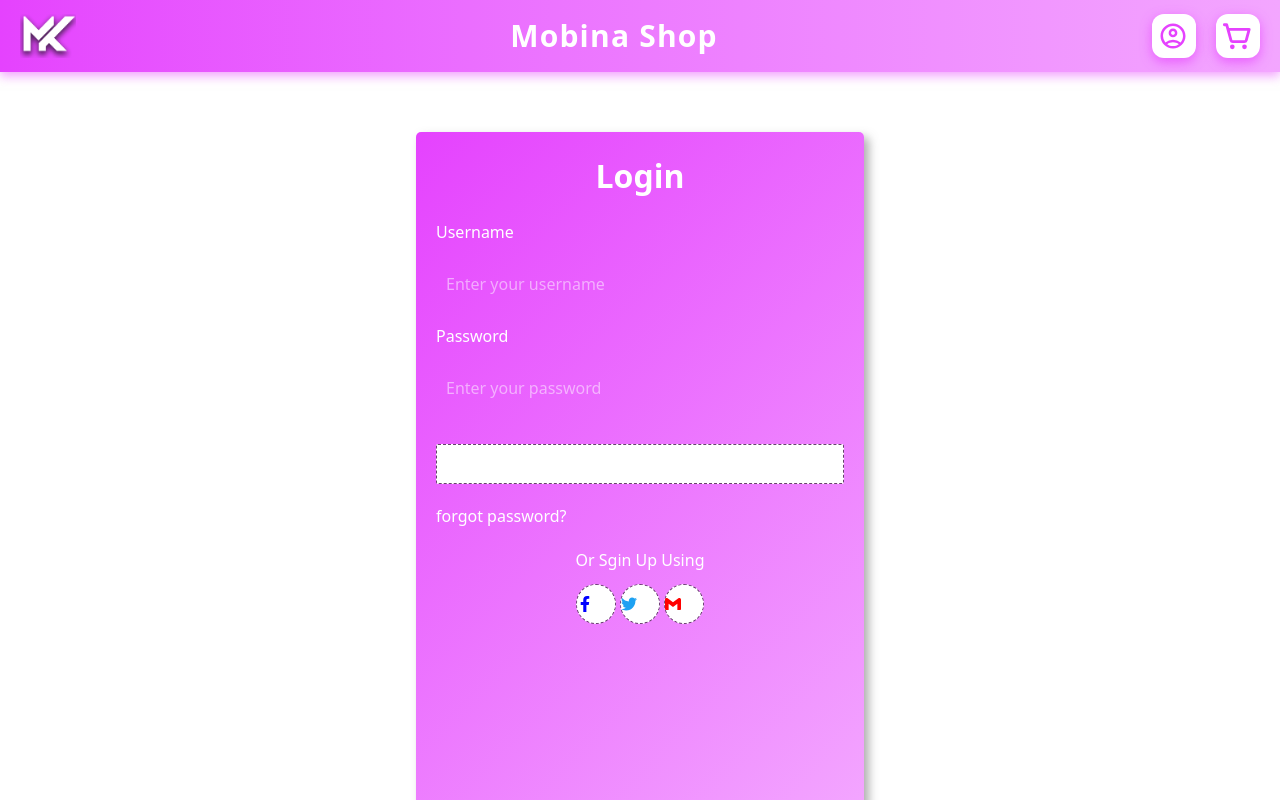
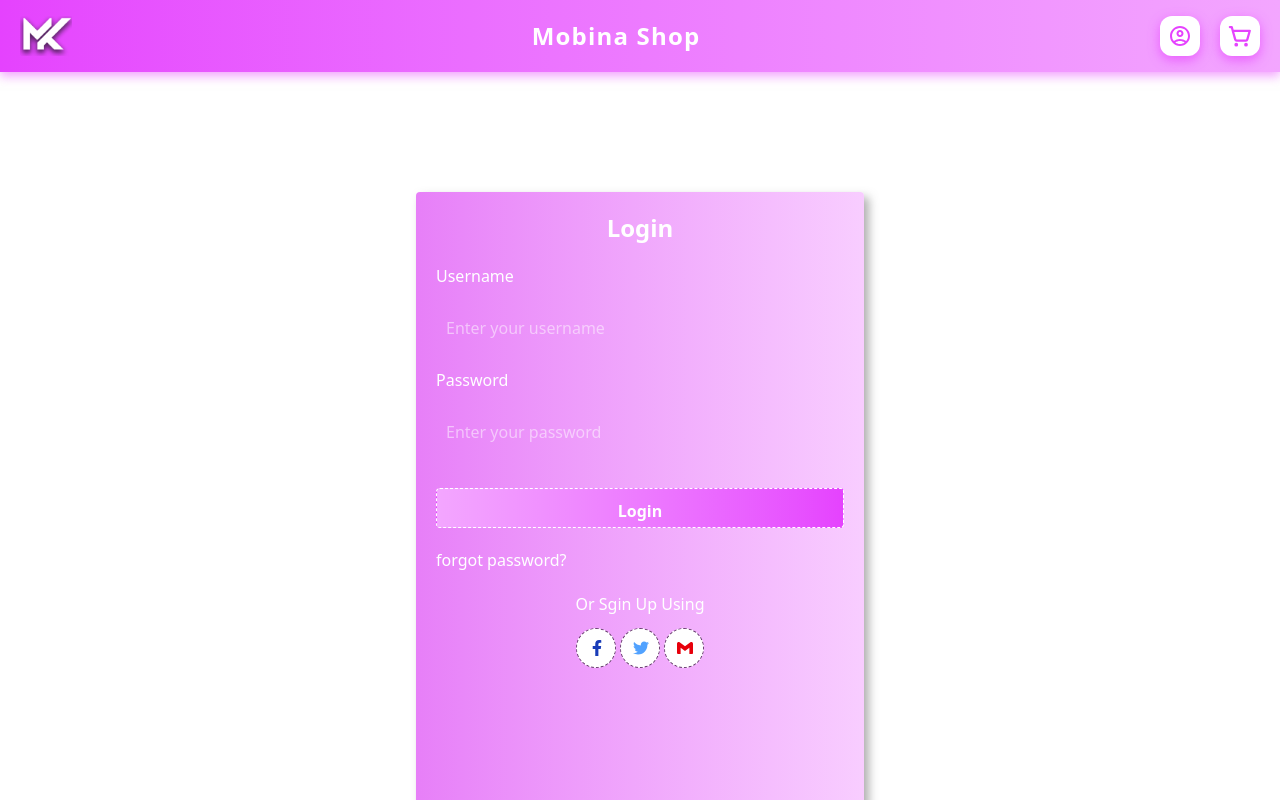
Before and after one commit to Mobina-Karimi/Store-Project, a React (Vite) app: page /login in a window 1280 px wide. Shown: the top 800 px of the page. Built offline with nearby package versions, Linux system fonts and the light colour scheme.

Commit message:
Update tailwind

```diff
--- a/src/components/SearchBox.jsx
+++ b/src/components/SearchBox.jsx
@@ -9,7 +9,7 @@ function SearchBox({search, setSearch ,setQuery}) {
   }
   return (
     // <div className={styles.search}>
-    <div className="mx-24 my-12">
+    <div className="mx-7 my-12">
       {/* <input
         type="text"
         placeholder="search..."
@@ -20,7 +20,7 @@ function SearchBox({search, setSearch ,setQuery}) {
         placeholder="search..."
         value={search}
         onChange={e => setSearch(e.target.value.toLowerCase().trim())}
-        className="border-2 border-dashed border-[#e542fe] p-2.5 w-64 text-sm text-[#e542fe] rounded-lg mr-2.5 focus:outline-none"/>
+        className="border-2 border-dashed border-[#e542fe] p-2.5 w-96 text-sm text-[#e542fe] rounded-lg mr-2.5 focus:outline-none"/>
       {/* <button onClick={searchHandler}> */}
       <button
         onClick={searchHandler}
--- a/src/layout/Layout.jsx
+++ b/src/layout/Layout.jsx
@@ -14,7 +14,7 @@ function Layout({children}) {
     {/* <header className={styles.header}> */}
     <header className="flex items-center justify-between bg-linear-to-r from-[#e542fe] to-[#f3a6ff] text-white py-9 px-5 shadow-[0_4px_10px_rgba(229,66,254,0.5)] h-16 overflow-hidden">
       {/* <img src="/Logo.png"/> */}
-      <img src="/Logo.png" className="w-14 h-14 object-contain rounded-lg"/>
+      <img src="/Logo.png" className="w-13 h-13 object-contain rounded-lg"/>
       {/* <Link to="/products">Mobina Shop</Link> */}
       <Link to="/products" className="layoutLinks">Mobina Shop</Link>
       {/* <div  className={styles.headerIcon}> */}
--- a/src/pages/DetailsPage.jsx
+++ b/src/pages/DetailsPage.jsx
@@ -4,7 +4,7 @@ import Loader from "../components/Loader"
 import { SiOpenproject } from "react-icons/si"
 import { IoMdPricetag } from "react-icons/io"
 import { FaArrowLeft } from "react-icons/fa"
-import styles from "./DetailsPage.module.css"
+// import styles from "./DetailsPage.module.css"
 import { useSelector, useDispatch } from "react-redux"
 import { fetchProducts } from "../features/product/productSlice"
 import { useEffect } from "react"
@@ -20,23 +20,29 @@ function DetailsPage() {
   const productDetails = useSelector(store => store.product.products.find(i => i.id == +id))
   if(!productDetails) return <Loader/>
   return (
-    <div className={styles.container}>
-      <img src={productDetails.image} alt={productDetails.title} />
-      <div className={styles.information}>
-        <h3 className={styles.title}>{productDetails.title}</h3>
-        <p className={styles.description}>{productDetails.description}</p>
-        <p className={styles.category}>
-          <SiOpenproject/>
+    // <div className={styles.container}>
+    <div className="flex items-start w-full my-12  mx-auto max-w-7xl max-h-[100vh] p-2.5 border-gray-300">
+      {/* <img src={productDetails.image} alt={productDetails.title} /> */}
+      <img src={productDetails.image} alt={productDetails.title} className="w-80 py-4 px-6 bg-white border-2 border-dashed border-[#e542fe] rounded-4xl m-2.5 mr-12" />
+      {/* <div className={styles.information}> */}
+      <div className="w-full border-2 border-dashed border-gray-300 m-2.5 p-6 rounded-4xl">
+        {/* <h3 className={styles.title}>{productDetails.title}</h3> */}
+        <h3 className="text-[#e542fe] text-2xl mb-10">{productDetails.title}</h3>
+        {/* <p className={styles.description}>{productDetails.description}</p> */}
+        <p className="text-gray-500 w-lg text-xl mb-10">{productDetails.description}</p>
+        {/* <p className={styles.category}> */}
+        <p className="mb-2.5">
+          <SiOpenproject className="detailCategory"/>
           {productDetails.category}
         </p>
-        <div>
-          <span className={styles.price}>
-            <IoMdPricetag/>
+        <div className="flex justify-between">
+          <span>
+            <IoMdPricetag className="detailCategory"/>
             {productDetails.price} $
           </span>
-          <Link to="/products">
-          <FaArrowLeft/>
-          <span>Back to Shop</span>
+          <Link to="/products" className="flex items-center bg-[#e542fe] py-1.5 px-2.5 text-white rounded-xl">
+          <FaArrowLeft className="mr-2.5 text-white"/>
+          <span className="text-white">Back to Shop</span>
           </Link>
         </div>
       </div>
--- a/src/pages/LoginPage.jsx
+++ b/src/pages/LoginPage.jsx
@@ -1,24 +1,36 @@
 import { FaFacebookF, FaTwitter } from "react-icons/fa"
-import styles from "./Login.module.css"
+// import styles from "./Login.module.css"
 import { SiGmail } from "react-icons/si"
 
 function LoginPage() {
   return (
-    <div className={styles.container}>
-        <div className={styles.form}>
-         <h3>Login</h3>
+    // <div className={styles.container}>
+    <div className="flex justify-center items-center m-auto max-w-7xl min-h-[130vh]">
+        {/* <div className={styles.form}> */}
+        <div className="flex flex-col gap-5 w-[35vw] h-[100vh] bg-linear-to-r from-[#e77ff8] to-[#f8cdff]
+          rounded-sm p-5 text-white shadow-[5px_5px_10px_rgba(97,97,97,0.5)] max-md:w-[60vw]">
+         {/* <h3>Login</h3> */}
+         <h3 className="flex items-center justify-center font-black text-2xl">Login</h3>
          <label htmlFor="username">Username</label>
-         <input type="text" placeholder="Enter your username"/>
+         {/* <input type="text" placeholder="Enter your username"/> */}
+         <input type="text" placeholder="Enter your username" className="loginFormInput"/>
          <label htmlFor="password">Password</label>
-         <input type="text" placeholder="Enter your password"/>
-         <button className={styles.loginbtn}>Login</button>
-         <a href="#">forgot password?</a>
-         <div className={styles.media}>
-            <span>Or Sgin Up Using</span>
+         {/* <input type="text" placeholder="Enter your password"/> */}
+         <input type="text" placeholder="Enter your password" className="loginFormInput"/>
+         {/* <button className={styles.loginbtn}>Login</button> */}
+         <button className="h-10 rounded-sm border border-dashed border-white p-2.5 mt-4 bg-linear-to-r from-[#f3a6ff] to-[#e542fe] font-semibold cursor-pointer
+            hover:border hover:border-dashed hover:border-white hover:bg-linear-to-r hover:from-[#68406e] hover:to-[#e542fe]">Login</button>
+         {/* <a href="#">forgot password?</a> */}
+         <a href="#">
+          <span  className="hover:text-black">forgot password?</span>
+         </a>
+         {/* <div className={styles.media}> */}
+         <div className="flex justify-center items-center flex-col">
+            <span className="mb-2.5">Or Sgin Up Using</span>
             <div>
-             <button><FaFacebookF/></button>
-             <button><FaTwitter/></button>
-             <button><SiGmail/></button>
+             <button className="loginMediaBtn text-blue-800"><FaFacebookF/></button>
+             <button className="loginMediaBtn text-blue-400"><FaTwitter/></button>
+             <button className="loginMediaBtn text-red-600"><SiGmail/></button>
             </div>
          </div>
         </div>
--- a/src/pages/ProductsPage.jsx
+++ b/src/pages/ProductsPage.jsx
@@ -1,7 +1,7 @@
 import Card from "../components/Card"
 import Loader from "../components/Loader"
 // import { useProducts } from "../context/ProductContext"
-import styles from "./ProductsPage.module.css"
+// import styles from "./ProductsPage.module.css"
 import { useEffect, useState } from "react"
 import { filterProducts, getInitialQuery, searchProducts } from "../helpers/helper";
 import { useSearchParams } from "react-router-dom"
@@ -42,8 +42,10 @@ function ProductsPage() {
   return (
     <>
     <SearchBox search={search} setSearch={setSearch} setQuery={setQuery}/>
-    <div className={styles.container}>
-      <div className={styles.products}>
+    {/* <div className={styles.container}> */}
+    <div className="flex justify-between m-auto max-w-7xl min-h-[100vh] p-2.5 border-gray-300">
+      {/* <div className={styles.products}> */}
+      <div className="w-full flex flex-wrap justify-between">
         {/* {!displayed.length && <Loader/>} */}
         {loading && <Loader/>}
         {displayed.map(p => <Card key={p.id} data={p}/>)}
--- a/src/tailwinds.css
+++ b/src/tailwinds.css
@@ -12,11 +12,19 @@
 
 .cardBtn { @apply bg-[#e542fe] text-white border-none text-2xl h-8 w-8 p-0.5 rounded-lg cursor-pointer}
 
-.layoutLinks {@apply font-bold text-3xl text-white no-underline tracking-[1.2px] transition-colors
+.layoutLinks {@apply font-bold text-2xl text-white no-underline tracking-[1.2px] transition-colors
     duration-300 ease-in-out hover:text-[#ffd6ff]
 }
 
-.layoutIcon { @apply flex items-center content-center w-11 h-11 bg-white text-[#e542fe] rounded-xl
+.layoutIcon { @apply flex items-center justify-center w-10 h-10 bg-white text-[#e542fe] rounded-xl
     shadow-[0_2px_8px_rgba(229,66,254,0.4)] relative cursor-pointer transition-colors duration-300
-    ease-in-out hover:bg-[#e542fe] hover:text-white shadow-[0_4px_12px_rgba(229,66,254,0.7)] pl-1.5
+    ease-in-out hover:bg-[#e542fe] hover:text-white shadow-[0_4px_12px_rgba(229,66,254,0.7)]
 }
+
+.detailCategory { @apply text-[#e542fe] mr-2.5}
+
+.loginFormInput { @apply h-10 rounded-sm border-none p-2.5 focus:outline-none}
+
+.loginMediaBtn { @apply w-10 h-10 rounded-[50%] m-0.5 pl-3 border border-dashed border-[#68406e] bg-white cursor-pointer
+    hover:bg-[#68406e] hover:text-white hover:border hover:border-dashed hover:border-white
+}
```
